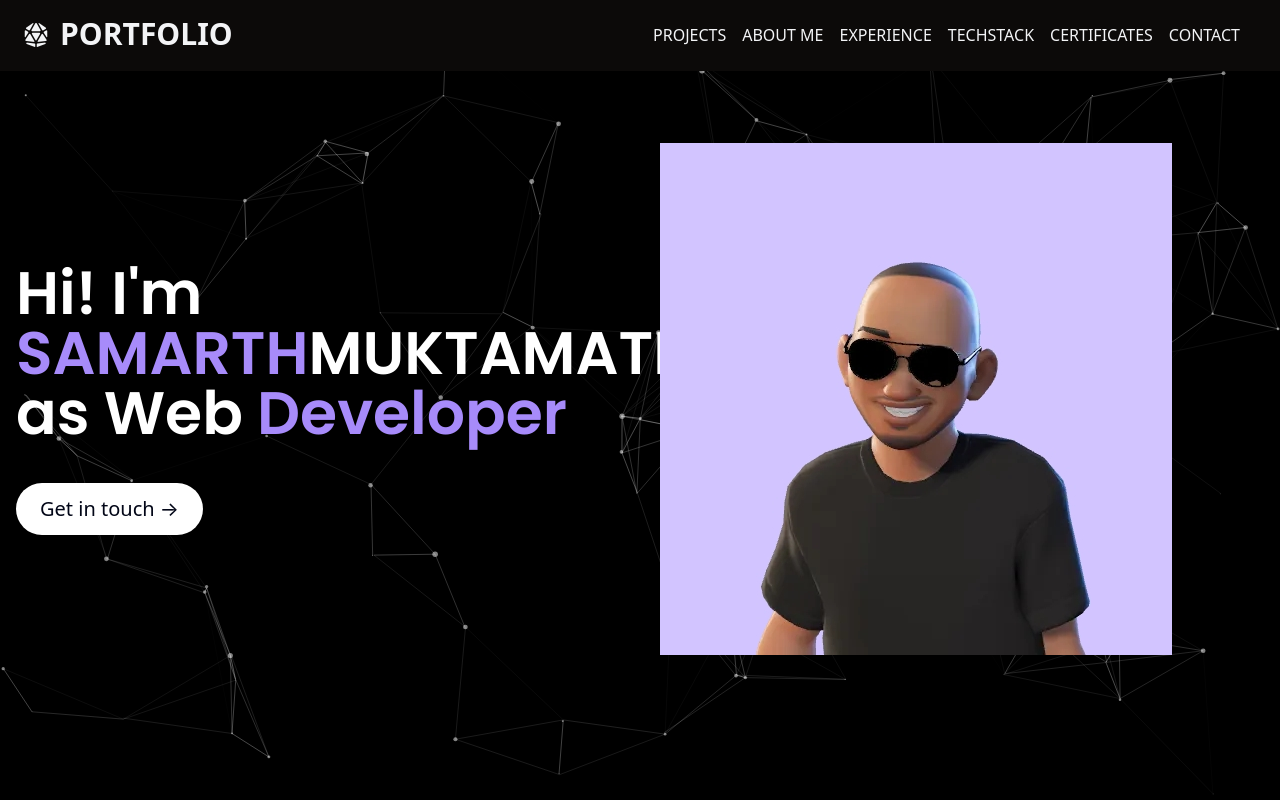
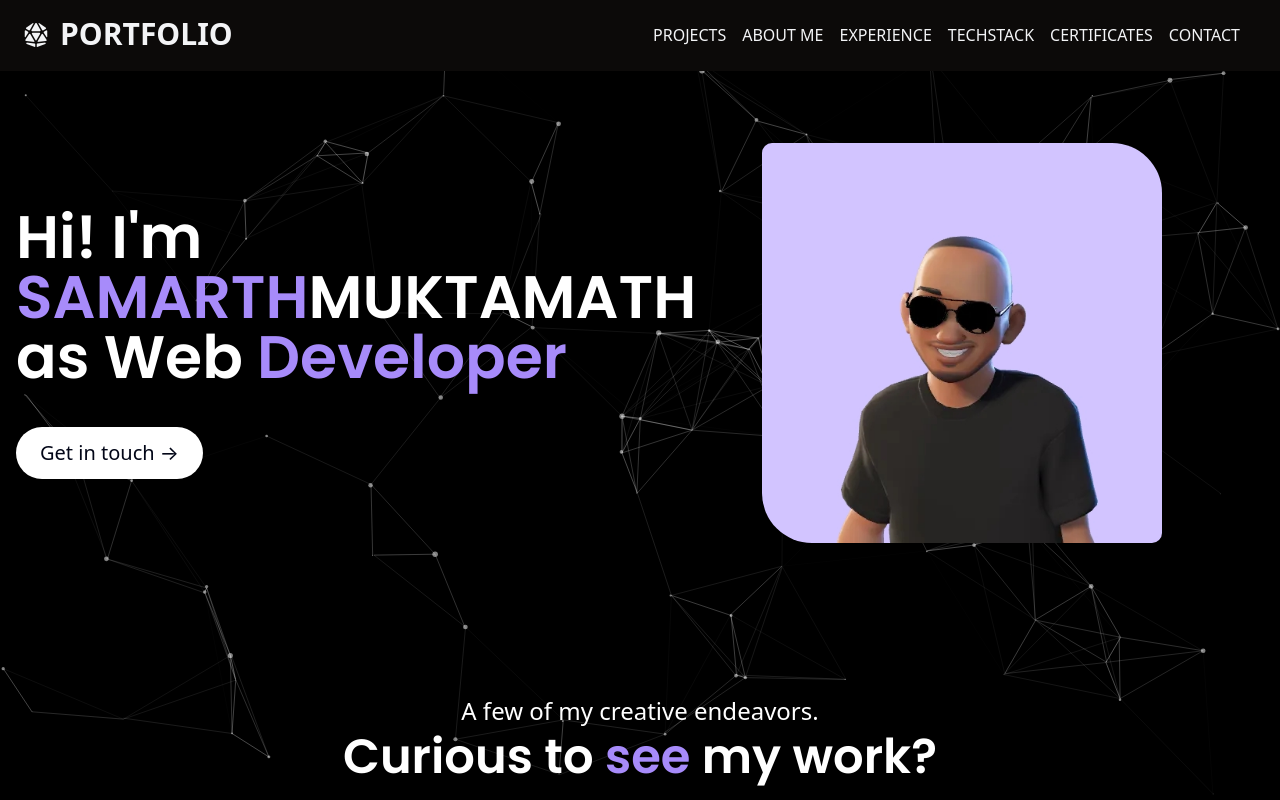
Before and after one commit to young-monk-samarth/PortFolio, a SvelteKit app: page / in a window 1280 px wide. Shown: the top 800 px of the page. Built offline with nearby package versions, Linux system fonts and the light colour scheme.

Commit message:
Update Main.svelte

```diff
--- a/src/components/Main.svelte
+++ b/src/components/Main.svelte
@@ -103,7 +103,40 @@
         />
     </div>
 </div>
+<style>
+.wrapper {
+    width: 400px;  /* Original container size */
+    height: 400px;
+    margin: 0 auto;
+}
 
+.box {
+    position: relative;
+    width: 100%;    /* Half width */
+    height: 100%;   /* Half height */
+    overflow: hidden;
+    border-radius:10px 50px 10px 50px;
+}
+
+.box img {
+    width: 100%;
+    height: 100%;
+    object-fit: cover;
+    transition: all 1s ease;
+}
+
+.box:hover img {
+    transform: scale(1.2);
+}
+
+/* Only adjust margin for small screens */
+@media (max-width: 480px) {
+    .wrapper {
+        margin: 0 1rem !important; /* Force margin with !important */
+        width: calc(100% - 2rem); /* Adjust width to account for margins */
+    }
+}
+</style>
 </section>
 
 
```
